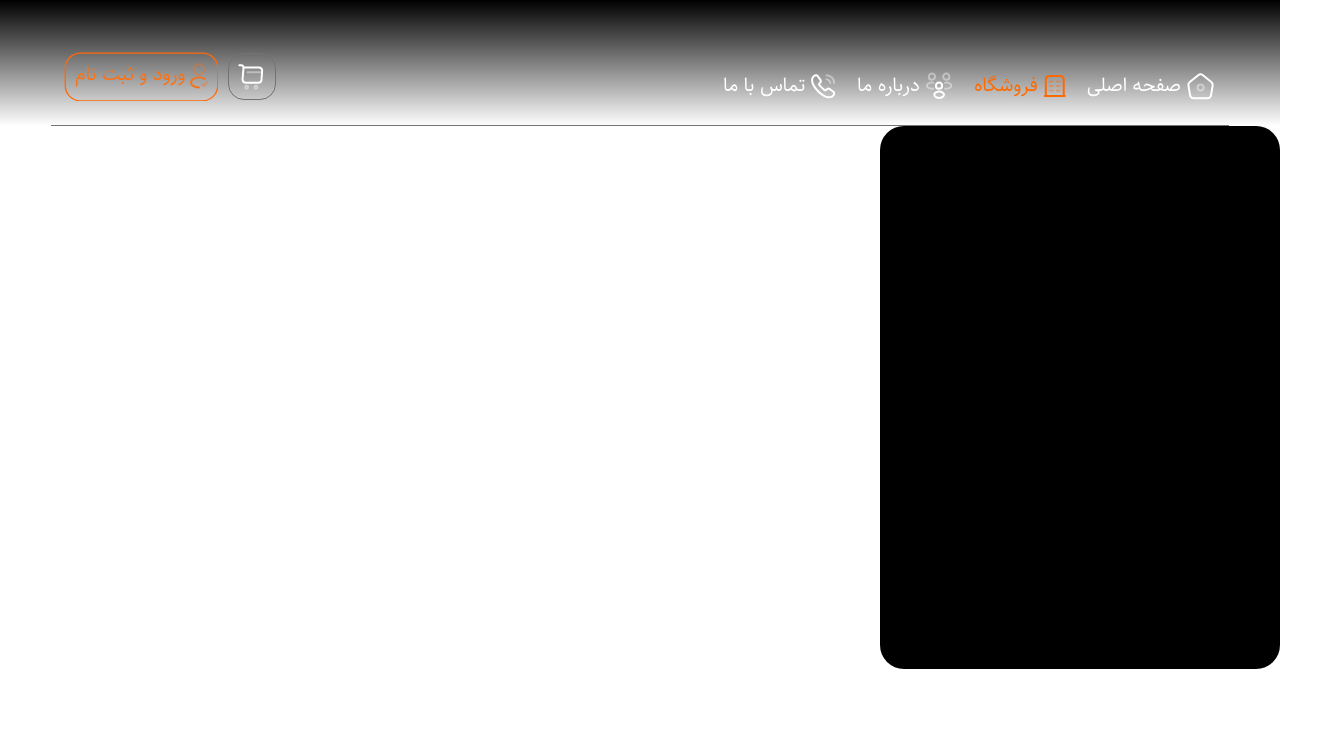
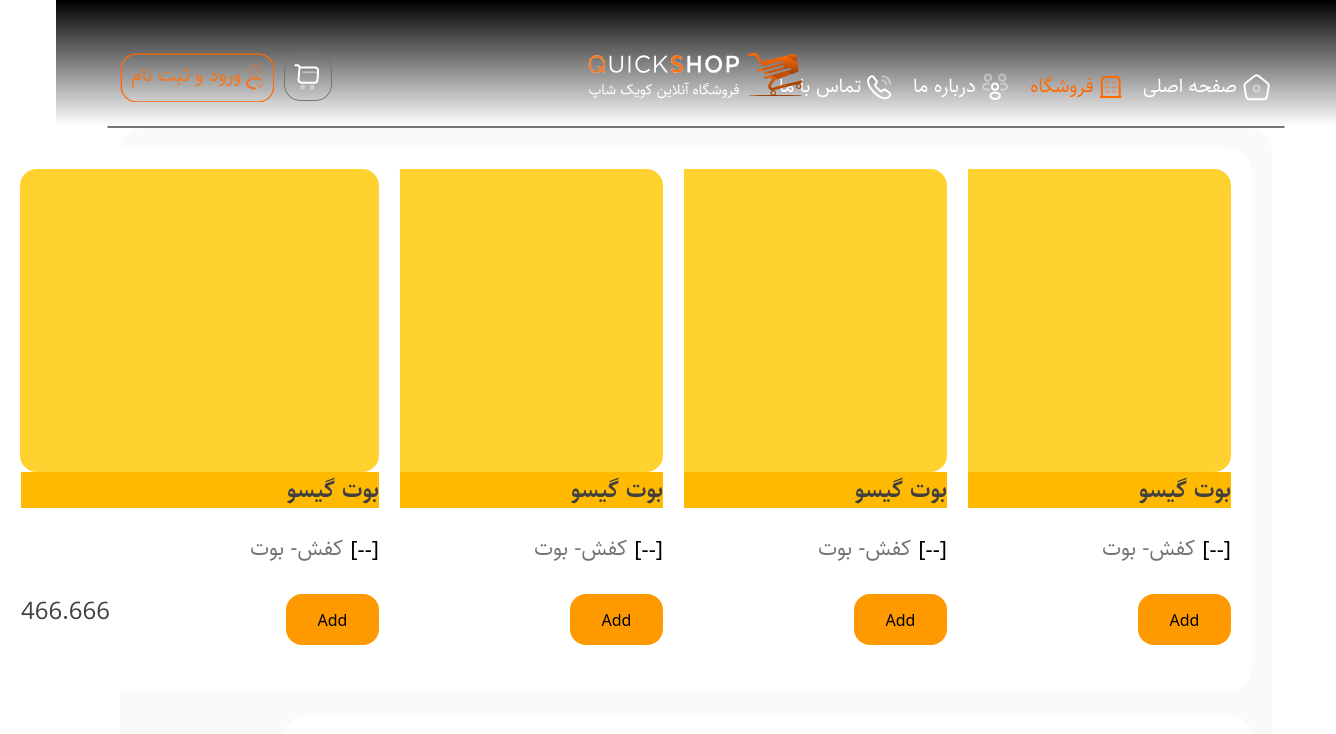
Before and after one commit to Emir145813/Quick-Shop, a Next.js app: page /shop in a window 1280 px wide. Shown: the top 734 px of the page, 1336 px wide, since content can reach past the window. Built offline with nearby package versions, Linux system fonts and the light colour scheme.

Commit message:
Change NavBar hr

```diff
--- a/src/app/components/NavBar.tsx
+++ b/src/app/components/NavBar.tsx
@@ -23,19 +23,21 @@ function NavBar() {
 
 
   return (
-      <div className={`bg-linear-to-b from-black to-[#00000000] font-sahel-regular h-[126px] flex items-end justify-end ${pathName === "/" ? "absolute w-full z-10" : "none"}`}>
-        <div className="border-b-[1.33px] border-[#737373] w-[92%] h-[100%] m-auto flex justify-center items-end ">
-          <div className="w-[90%] h-[80%] my-auto flex justify-between items-start absolute ">
-            <div className="flex justify-center items-end h-full pb-6">
+    <div className={`${pathName === "/" ? "absolute w-full z-10" : "none"}`}>
+      <div className="bg-linear-to-b from-black to-[#00000000] font-sahel-regular h-[126px] flex items-end justify-center relative">
+        <div className="w-[90%] h-[80%] mx-auto flex justify-between items-center absolute">
+          <div className="flex justify-center items-end h-full ">
             <ul className="flex gap-5">
               {navItems.map((item)=>(
                 <li key={item.name}>
-                    <Link className=" flex justify-center items-center gap-1 h-full" href ={item.href}>
+                  <Link className=" flex justify-center items-center gap-1 mb-6" href ={item.href}>
                     {item.icon}
                     <span className={pathName === item.href ? "text-orange-500 text-[20px]" : "text-white text-[20px] "}>
                       {item.name}
                     </span>
                   </Link>
+                  <div>
+                  </div>
                 </li>
               ))}
             </ul>
@@ -44,7 +46,7 @@ function NavBar() {
               <Quick_Shop/>
           </div>
           <div className="h-full flex justify-end items-end pb-6">
-              <ul className="flex gap-2.5 justify-left items-center">
+            <ul className="flex gap-2.5 justify-left">
               <li className="w-[47.7px] h-[47.7px] flex justify-center items-center border-[1.33px] border-[#737373] rounded-[15.91px] ">
                 <Link href='/cart'><Shoping_Cart/></Link>
               </li>
@@ -55,6 +57,7 @@ function NavBar() {
           </div>
         </div>
       </div>
+      <hr className="w-[92%] mx-auto text-white border-[1.33px] rounded-2xl border-[#737373] h-[1.33px]" />
     </div>
   )
 }
--- /dev/null
+++ b/src/app/components/Product.tsx
@@ -0,0 +1,34 @@
+import React from 'react'
+
+function Product() {
+  return (
+    <div className='h-[543px] w-[400px] bg-white rounded-[24px] p-[21px]'>
+      <div className='w-[359px] h-[302.86px] bg-amber-300 rounded-[16.66px] mb-[23.13]'>
+        {/* image */}
+      </div>
+      <div>
+        <p className='font-sahel-semiBold text-[24px] text-[#404040] bg-amber-400 mb-[24px]'>
+          بوت گیسو
+        </p>
+        <div className='flex mb-[29.5px]'>
+          <div className='ml-[7.02px] text-[22px] '>[--]</div>
+          <div>
+            <p className='font-sahel-regular text-[#737373] text-[22px]'>
+              کفش- بوت
+            </p>
+          </div>
+        </div>
+          <div className='h-[51.50px] flex justify-between items-start'>
+            <div className='w-[93px] h-[51px] bg-amber-500 rounded-[16px] flex justify-center items-center'>
+              <button>Add</button>
+            </div>
+            <span className='text-[24px] font-sahel-regular text-[#404040]'>
+              466.666
+            </span>
+          </div>
+      </div>
+    </div>
+  )
+}
+
+export default Product
--- a/src/app/shop/page.tsx
+++ b/src/app/shop/page.tsx
@@ -1,11 +1,20 @@
 import React from 'react'
+import Product from '../components/Product'
+import Container from '../components/Container'
 
 function Shop() {
   return (
-    <div className='absolute'>
-      <div className='h-[543px] w-[400px] bg-black rounded-[24px]'>
+    <Container>
+      <div className='grid grid-cols-4 bg-[#FAFAFA] p-[20px] gap-[24px] rounded-[24px]' >
+        <Product/>
+        <Product/>
+        <Product/>
+        <Product/>
+        <Product/>
+        <Product/>
+        <Product/>
       </div>
-    </div>
+    </Container>
   )
 }
 
```
Lines whose indentation alone changed are shown as unchanged.
